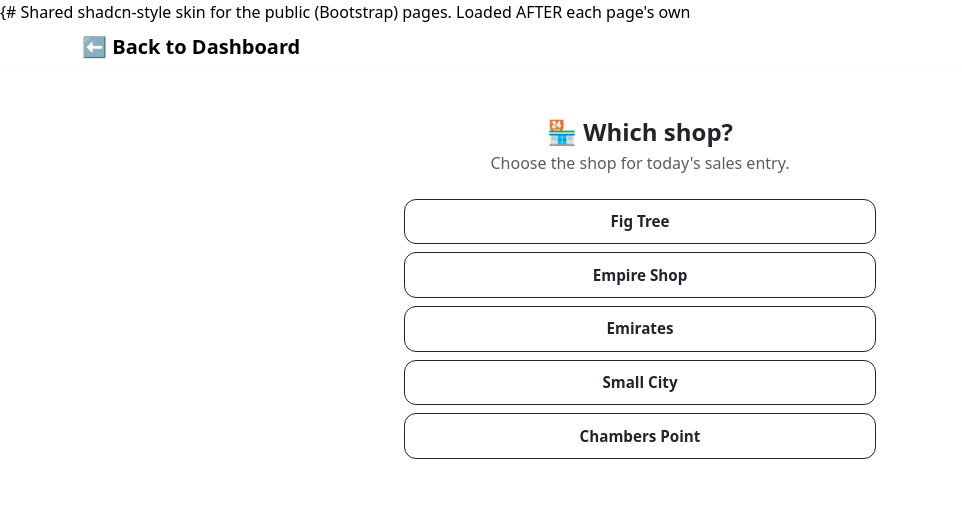
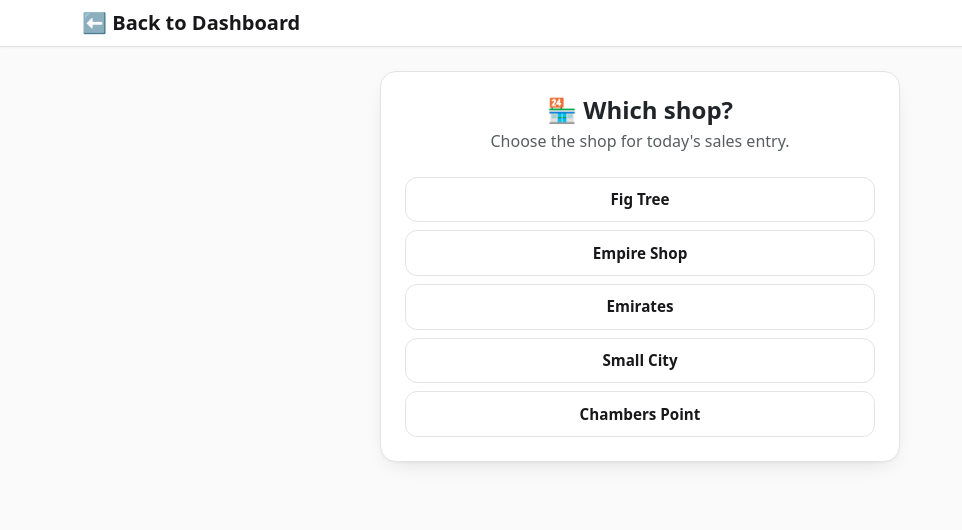
Before and after one commit to ANDERSON254KE/ProfitTracker-, a Django app: page /daily-sales/ in a window 1280 px wide. Shown: the top 530 px of the page, without its empty margins (0-962 px from the left). Run offline with Django 5.2, Linux system fonts and the light colour scheme.

Commit message:
Remove leading comment from site_styles.html

```diff
--- a/tracker/templates/tracker/site_styles.html
+++ b/tracker/templates/tracker/site_styles.html
@@ -1,6 +1,3 @@
-{# Shared shadcn-style skin for the public (Bootstrap) pages.
-   Loaded AFTER each page's own <style> block so these rules win on
-   equal-specificity selectors like .card. Keep it import-only: no markup. #}
 <style>
 @import url('https://fonts.googleapis.com/css2?family=Inter:wght@400;500;600;700&display=swap');
 
```
